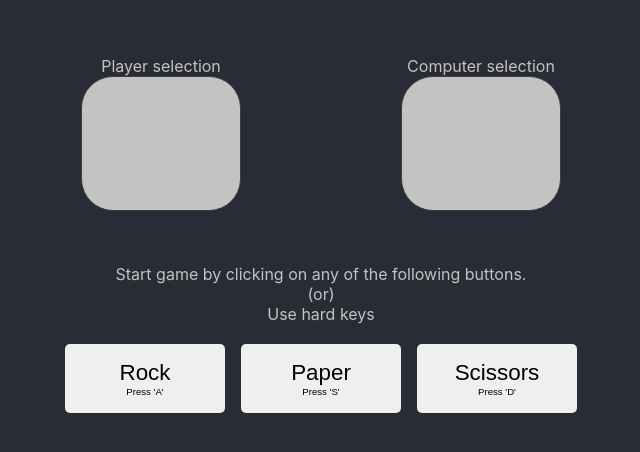
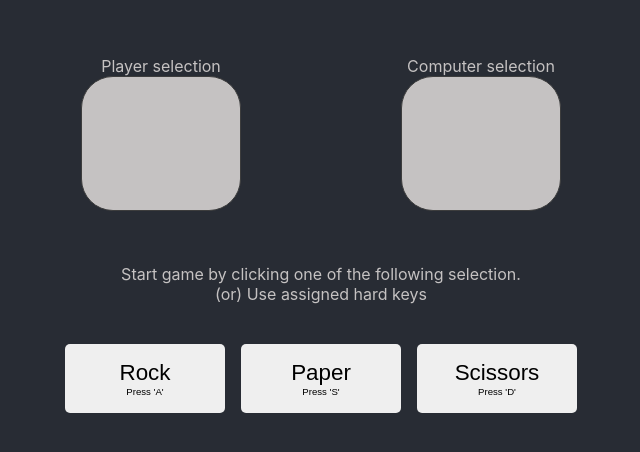
Before and after one commit to ArvinthC3000/rock-paper-scissor, a React (Create React App) app: page / in a window 1280 px wide. Shown: the part 152-604 px from the top of the page, without its empty margins (319-959 px from the left). Built offline with nearby package versions, Linux system fonts and the light colour scheme.

Commit message:
more style changes

```diff
--- a/src/App.css
+++ b/src/App.css
@@ -17,6 +17,7 @@ button {
   margin: 1rem 0.5rem;
   min-width: 10rem;
   padding: 1rem 2rem;
+  cursor: pointer;
 }
 
 button:hover {
--- a/src/App.jsx
+++ b/src/App.jsx
@@ -91,9 +91,8 @@ const App = () => {
         <div className='statusContainer'>
           {status || (
             <>
-              <div>Start game by clicking on any of the following buttons.</div>
-              <div>(or)</div>
-              <div>Use hard keys</div>
+              <div>Start game by clicking one of the following selection.</div>
+              <div>(or) Use assigned hard keys </div>
             </>
           )}
         </div>
```
